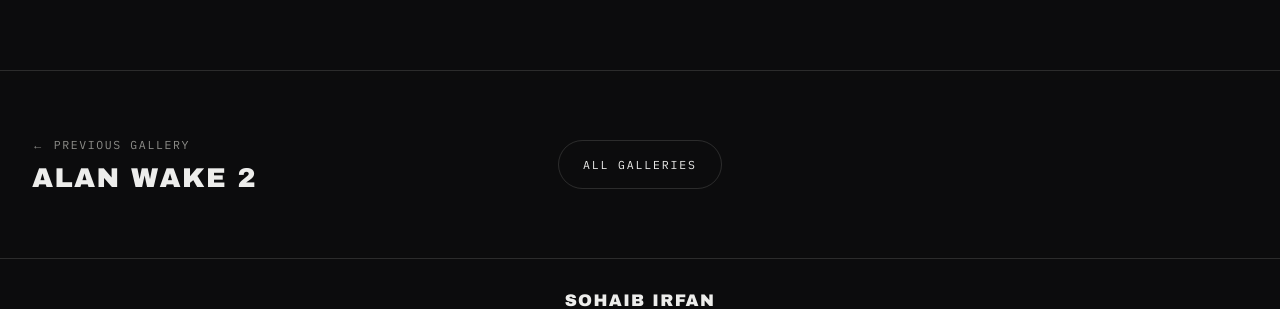
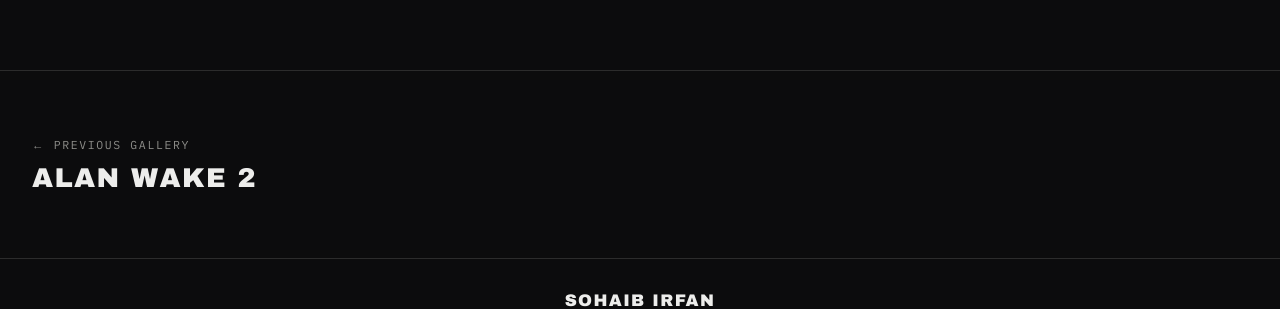
Before and after one commit to sohaibirfann/sohaibirfann.github.io, a Next.js app: page /photos/a-plague-tale-requiem/ in a window 1280 px wide. Shown: the part 7333-7642 px from the top of the page. Built offline with nearby package versions, Linux system fonts and the light colour scheme; no server answers; a web font is replaced by a local one.

Commit message:
drop the all galleries button from the gallery footer

```diff
--- a/src/app/photos/[slug]/page.tsx
+++ b/src/app/photos/[slug]/page.tsx
@@ -67,7 +67,7 @@
         )}
       </div>
 
-      {/* previous / back / next gallery */}
+      {/* previous / next gallery */}
       <nav className="game-nav container--wide" aria-label="Galleries">
         {prev ? (
           <Link href={`/photos/${prev.slug}/`} className="game-nav__step">
@@ -80,9 +80,6 @@
         ) : (
           <span />
         )}
-        <Link href="/photos/" className="game-nav__all">
-          All galleries
-        </Link>
         {next ? (
           <Link
             href={`/photos/${next.slug}/`}
--- a/src/app/styles/photos-gallery.css
+++ b/src/app/styles/photos-gallery.css
@@ -203,7 +203,7 @@
 /* Footer */
 .game-nav {
   display: grid;
-  grid-template-columns: 1fr auto 1fr;
+  grid-template-columns: 1fr 1fr;
   align-items: center;
   gap: 2rem;
   border-top: 1px solid var(--night-line);
@@ -270,37 +270,9 @@
   transform: translateX(-1px) rotate(45deg);
 }
 
-.game-nav__all {
-  font-family: var(--font-mono), ui-monospace, monospace;
-  font-weight: 400;
-  font-size: 0.72rem;
-  letter-spacing: 0.16em;
-  text-transform: uppercase;
-  text-decoration: none;
-  color: var(--bone);
-  border: 1px solid var(--night-line);
-  border-radius: 999px;
-  padding: 0.9rem 1.5rem;
-  white-space: nowrap;
-  transition: border-color 0.3s var(--ease-out), background 0.3s var(--ease-out),
-    color 0.3s var(--ease-out);
-}
-
-.game-nav__all:hover {
-  border-color: var(--bone);
-  background: var(--bone);
-  color: var(--night);
-}
-
 @media (max-width: 640px) {
   .game-nav {
-    grid-template-columns: 1fr 1fr;
     gap: 1.5rem;
-  }
-  .game-nav__all {
-    grid-column: 1 / -1;
-    grid-row: 2;
-    justify-self: center;
   }
   .game-nav__step .label {
     display: none;
```
